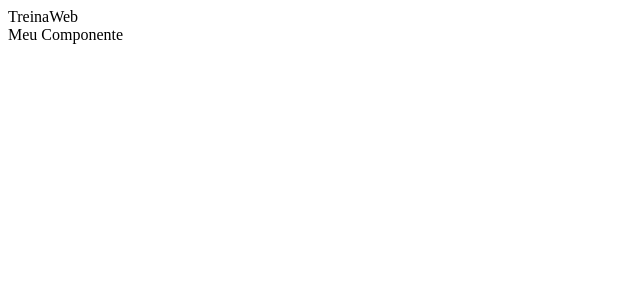
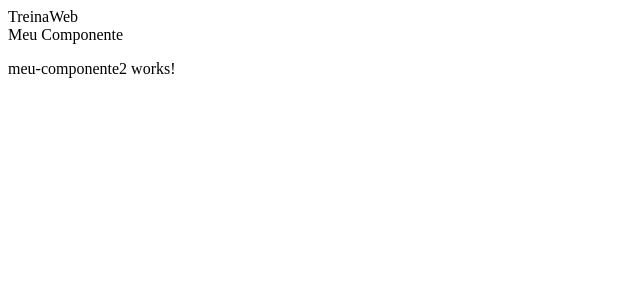
Before and after one commit to raffaelbmartins/curso-angular-introducao, an Angular app in the folder meu-app/: page / in a window 1280 px wide. Shown: the top 300 px of the page, without its empty margins (0-640 px from the left). Built offline with nearby package versions, Linux system fonts and the light colour scheme.

Commit message:
Criar novo componente utilizando o angular cli

```diff
--- a/meu-app/src/app/app.component.html
+++ b/meu-app/src/app/app.component.html
@@ -1,3 +1,4 @@
 {{title}}
 
 <meu-componente></meu-componente>
+<app-meu-componente2></app-meu-componente2>
--- a/meu-app/src/app/app.module.ts
+++ b/meu-app/src/app/app.module.ts
@@ -3,11 +3,13 @@ import { NgModule } from '@angular/core';
 
 import { AppComponent } from './app.component';
 import { MeuComponenteComponent } from './meu-componente/meu-componente.component';
+import { MeuComponente2Component } from './meu-componente2/meu-componente2.component';
 
 @NgModule({
   declarations: [
     AppComponent,
-    MeuComponenteComponent
+    MeuComponenteComponent,
+    MeuComponente2Component
   ],
   imports: [
     BrowserModule
--- /dev/null
+++ b/meu-app/src/app/meu-componente2/meu-componente2.component.html
@@ -0,0 +1,3 @@
+<p>
+  meu-componente2 works!
+</p>
--- /dev/null
+++ b/meu-app/src/app/meu-componente2/meu-componente2.component.ts
@@ -0,0 +1,15 @@
+import { Component, OnInit } from '@angular/core';
+
+@Component({
+  selector: 'app-meu-componente2',
+  templateUrl: './meu-componente2.component.html',
+  styleUrls: ['./meu-componente2.component.sass']
+})
+export class MeuComponente2Component implements OnInit {
+
+  constructor() { }
+
+  ngOnInit() {
+  }
+
+}
```
Also changed, not shown: meu-app/src/app/meu-componente2/meu-componente2.component.sass (added), 1 other file (tests, documents, lock files or other folders).
